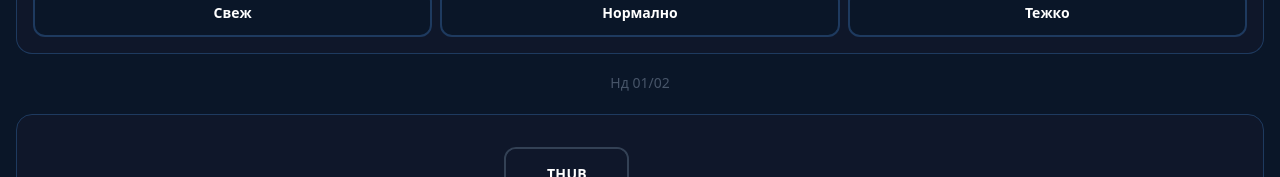
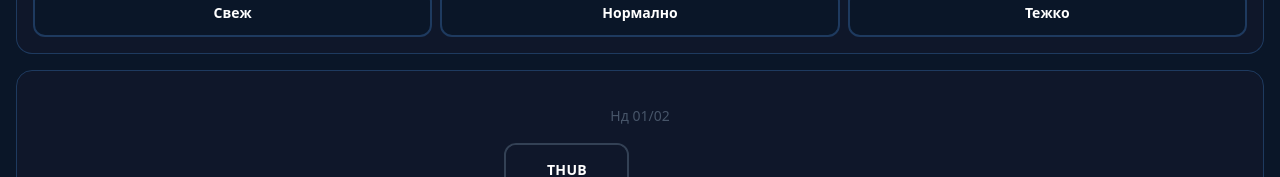
Before and after one commit to thub-app/thub-app, a React (Vite) app: page / in a window 1280 px wide. Both pictures are taken after a click on the button "🚀 Demo режим (бърз тест)". Shown: the part 217-394 px from the top of the page. Built offline with nearby package versions, Linux system fonts and the light colour scheme.

Commit message:
Update App.jsx

```diff
--- a/src/App.jsx
+++ b/src/App.jsx
@@ -2213,8 +2213,8 @@ const THUBApp = () => {
             className="absolute bottom-0 left-0 right-0 transition-all duration-500 rounded-b-lg"
           />
         </div>
-        <div style={{ color: '#64748b' }} className="text-center text-xs mt-2">
-          {actualMl.toFixed(2)} mL
+        <div style={{ color: '#475569' }} className="text-center text-sm mt-2">
+          {proto.graduation}U = {(proto.graduation * compound.concentration / 100).toFixed(1)} {compound.unit}
         </div>
       </div>
     );
@@ -2222,6 +2222,9 @@ const THUBApp = () => {
 
   return (
     <div style={{ backgroundColor: '#0a1628', minHeight: '100vh' }} className="pb-24">
+
+      {/* Pulse animation */}
+      <style>{`@keyframes pulseBorder { 0% { border-color: #1e3a5f; } 50% { border-color: #0891b2; } 100% { border-color: #1e3a5f; } }`}</style>
 
       {/* Content */}
       <main className="p-4 pt-6">
@@ -2237,6 +2240,7 @@ const THUBApp = () => {
                 backgroundColor: '#0f172a',
                 borderColor: '#1e3a5f',
                 borderRadius: pulseOpen ? '16px 16px 0 0' : '16px',
+                animation: (!todayPulse.erection && !todayPulse.wakeup && !pulseOpen) ? 'pulseBorder 2s ease-in-out infinite' : 'none',
               }}
               className="w-full border px-4 py-3 flex items-center justify-between"
             >
@@ -2317,18 +2321,18 @@ const THUBApp = () => {
 
             {todayIsInjectionDay ? (
               <>
-                {/* Date */}
-                <div className="text-center pb-1">
-                  <span style={{ color: '#475569' }} className="text-sm font-medium">
-                    {dayNames[today.getDay()]} {today.getDate().toString().padStart(2, '0')}/{(today.getMonth() + 1).toString().padStart(2, '0')}
-                  </span>
-                </div>
-
                 {/* Hero Card - Syringe + Dose */}
                 <div
                   style={{ backgroundColor: '#0f172a', borderColor: '#1e3a5f' }}
                   className="border rounded-2xl p-8"
                 >
+                  {/* Date inside card */}
+                  <div className="text-center mb-4">
+                    <span style={{ color: '#475569' }} className="text-sm">
+                      {dayNames[today.getDay()]} {today.getDate().toString().padStart(2, '0')}/{(today.getMonth() + 1).toString().padStart(2, '0')}
+                    </span>
+                  </div>
+
                   <div className="flex items-center justify-center gap-8">
                     <SyringeMain units={todayDose} />
 
```
